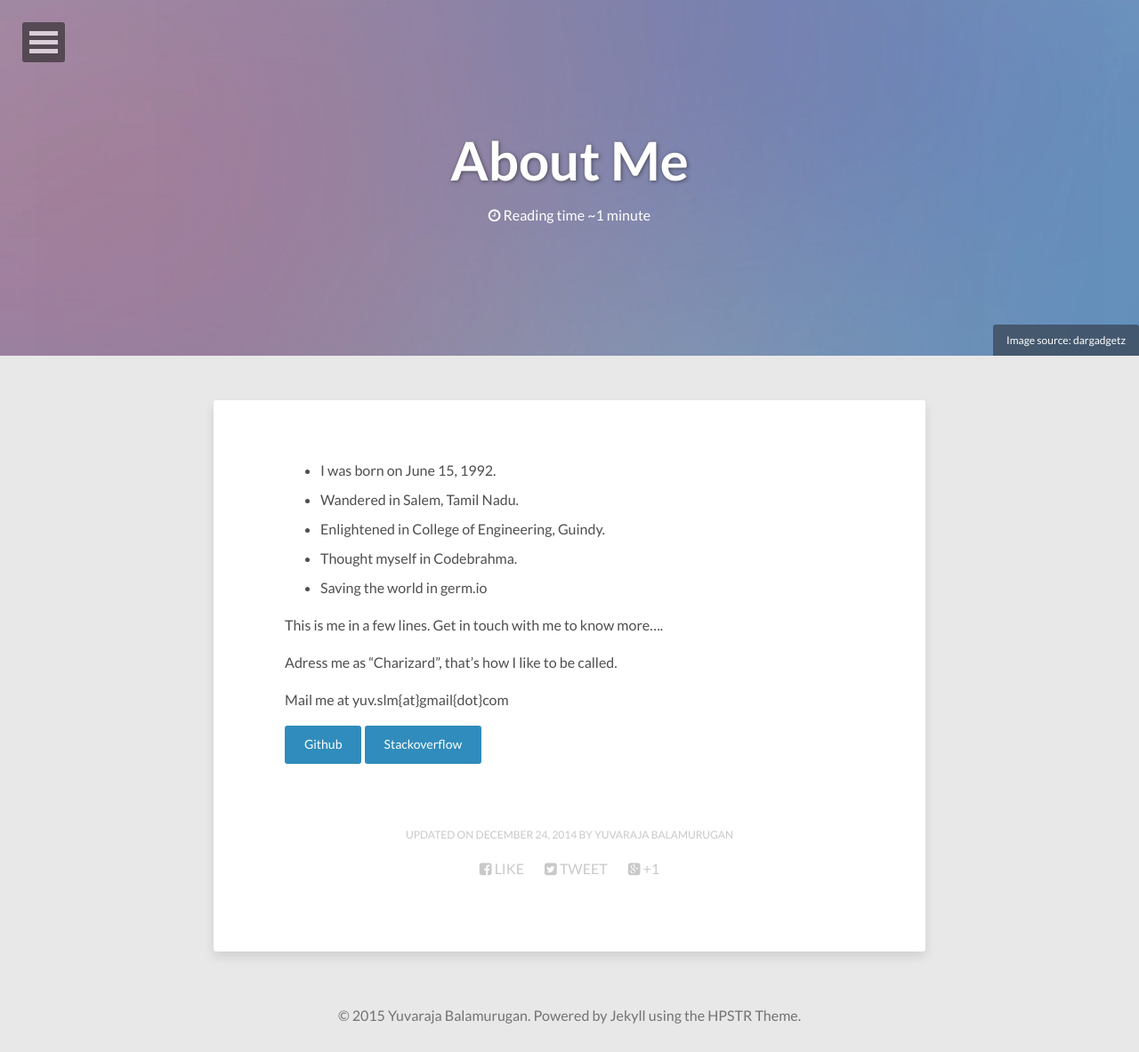
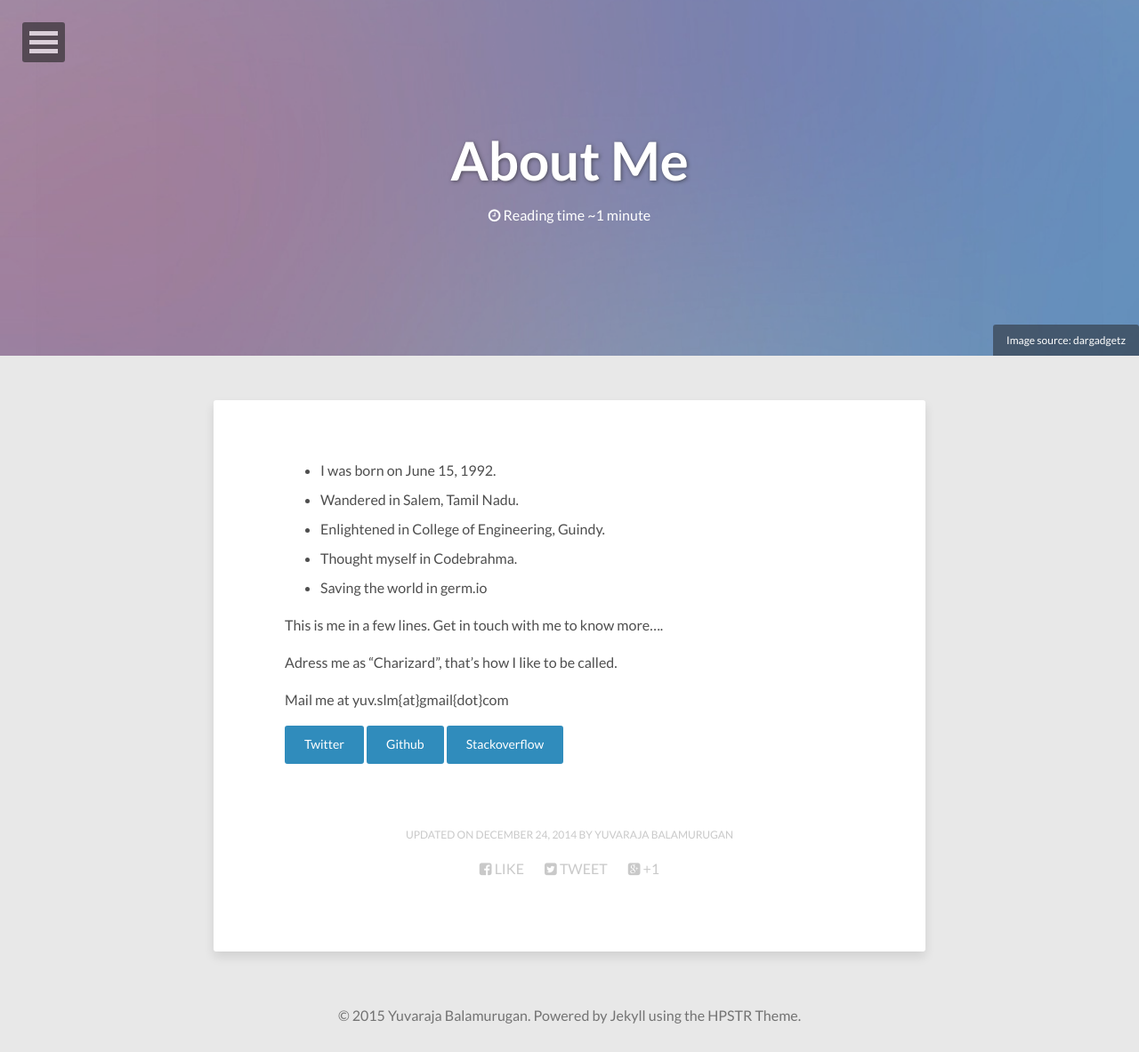
Before and after one commit to Charizard/charizard.github.io, a Jekyll site: the page built from about/index.md, in a window 1280 px wide. Shown: the whole page at 89% size. Built offline with Jekyll 4.4.1, drawn with Linux system fonts in a browser that asks for light colours; nearby versions of some CDN libraries.

Commit message:
Change description shown in while unfurling URL and minor fixes
* Fix the URL having double slash('/') after the domain name
* Removed facebook link from about popup
* Added Twitter link to about page

```diff
--- a/_config.yml
+++ b/_config.yml
@@ -1,11 +1,11 @@
 title:            Boastings of Charizard
-description:      I am known for my character.
+description:      The official blog post of Charizard_, just another programmer
 disqus_shortname: charizardjekyllblog
 reading_time:     true
 words_per_minute: 200
 # Your site's domain goes here (eg: //mmistakes.github.io, http://mademistakes.com, etc)
 # When testing locally leave blank or use http://localhost:4000
-url: http://www.boastingsof.me/
+url: http://www.boastingsof.me
 
 # Owner/author information
 owner:
@@ -15,9 +15,10 @@ owner:
   email:          yuv.slm@gmail.com
   # Social networking links used in footer. Update and remove as you like.
   twitter:        "Charizard_"
-  facebook:       "YuviCharizard"
+  facebook:
   github:         "Charizard"
   stackexchange:
+  stackoverflow:  "2678080"
   linkedin:
   instagram:
   flickr:
--- a/_includes/navigation.html
+++ b/_includes/navigation.html
@@ -30,7 +30,10 @@
 					<a target="_blank" href="http://github.com/{{ site.owner.github }}"><i class="fa fa-fw fa-github"></i> GitHub</a>
 				</li>{% endif %}
 				{% if site.owner.stackexchange %}<li>
-					<a target="_blank" href="{{ site.owner.stackexchange }}"><i class="fa fa-fw fa-stack-exchange"></i> Stackexchange</a>
+					<a target="_blank" href="http://stackexchange.com/users/{{ site.owner.stackexchange }}"><i class="fa fa-fw fa-stack-exchange"></i> Stackexchange</a>
+				</li>{% endif %}
+				{% if site.owner.stackoverflow %}<li>
+					<a target="_blank" href="http://stackoverflow.com/users/{{ site.owner.stackoverflow }}"><i class="fa fa-fw fa-stack-overflow"></i> Stackoverflow</a>
 				</li>{% endif %}
 				{% if site.owner.instagram %}<li>
 					<a target="_blank" href="http://instagram.com/{{ site.owner.instagram }}"><i class="fa fa-fw fa-instagram"></i> Instagram</a>
--- a/about/index.md
+++ b/about/index.md
@@ -22,6 +22,7 @@ Adress me as "Charizard", that's how I like to be called.
 Mail me at yuv.slm{at}gmail{dot}com
 
 <div markdown="0">
+  <a href="https://twitter.com/Charizard" target="_blank" class="btn btn-info">Twitter</a>
   <a href="https://github.com/Charizard" target="_blank" class="btn btn-info">Github</a>
   <a href="http://stackoverflow.com/users/2678080/charizard" target="_blank" class="btn btn-info">Stackoverflow</a>
 </div>
```
